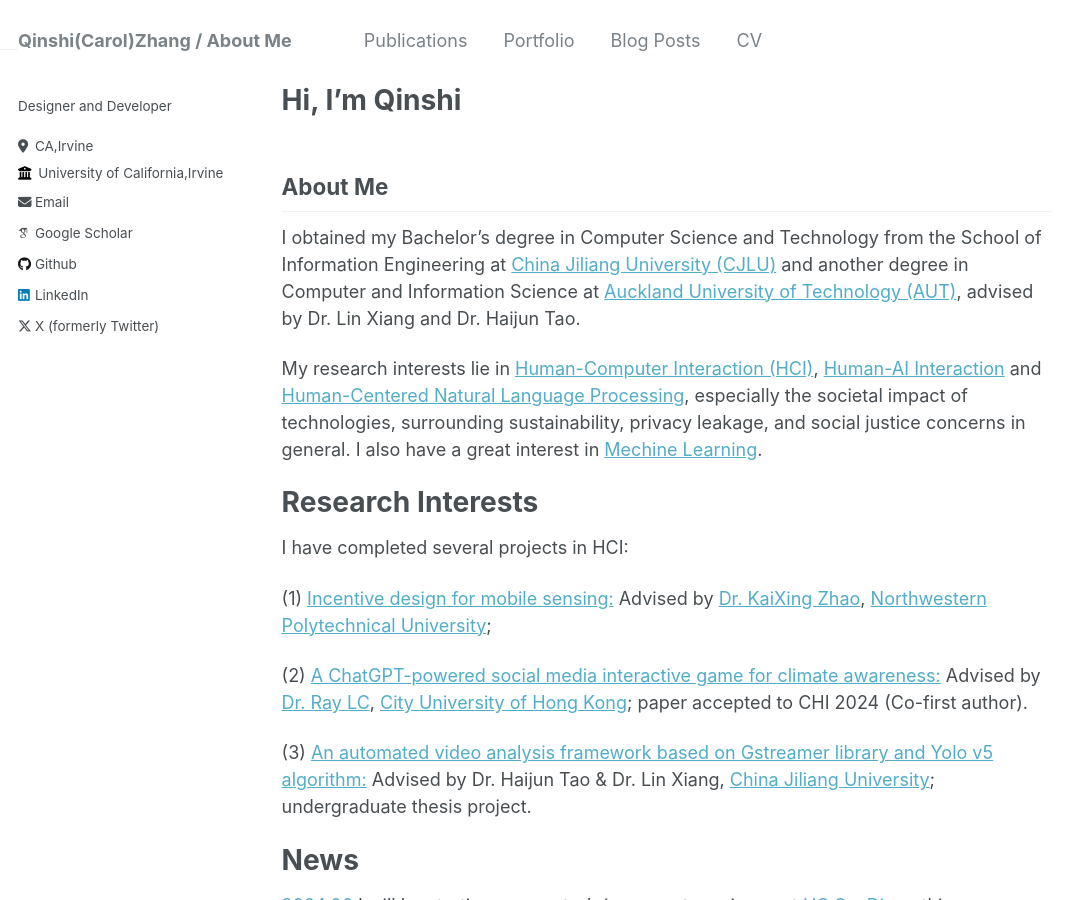
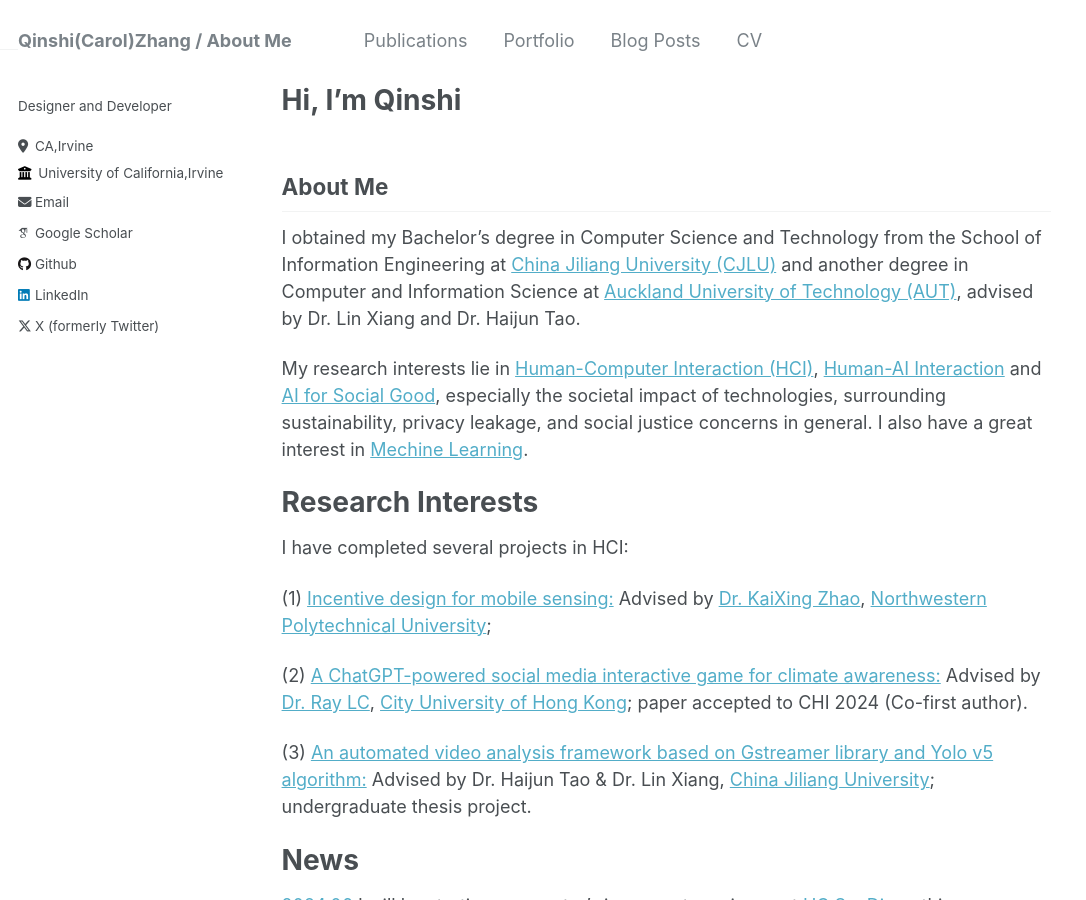
Before and after one commit to Carolzhangzz/AcademicWeb, a Jekyll site: the page built from _pages/about.md, in a window 1280 px wide and 900 px high. Shown: the whole window, without its empty margins (0-1086 px from the left). Built offline with Jekyll 4.4.1, drawn with Linux system fonts in a browser that asks for light colours; some web fonts are replaced.

Commit message:
Update about.md

```diff
--- a/_pages/about.md
+++ b/_pages/about.md
@@ -9,7 +9,7 @@ redirect_from:
 ## About Me
 I obtained my Bachelor’s degree in Computer Science and Technology from the School of Information Engineering at [China Jiliang University (CJLU)](https://english.cjlu.edu.cn/) and another degree in Computer and Information Science at [Auckland University of Technology (AUT)](https://www.aut.ac.nz/), advised by Dr. Lin Xiang and Dr. Haijun Tao.
 
-My research interests lie in [Human-Computer Interaction (HCI)](#), [Human-AI Interaction](#) and [Human-Centered Natural Language Processing](#), especially the societal impact of technologies, surrounding sustainability, privacy leakage, and social justice concerns in general. I also have a great interest in [Mechine Learning](#).
+My research interests lie in [Human-Computer Interaction (HCI)](#), [Human-AI Interaction](#) and [AI for Social Good](#), especially the societal impact of technologies, surrounding sustainability, privacy leakage, and social justice concerns in general. I also have a great interest in [Mechine Learning](#).
 
 
 Research Interests
```
